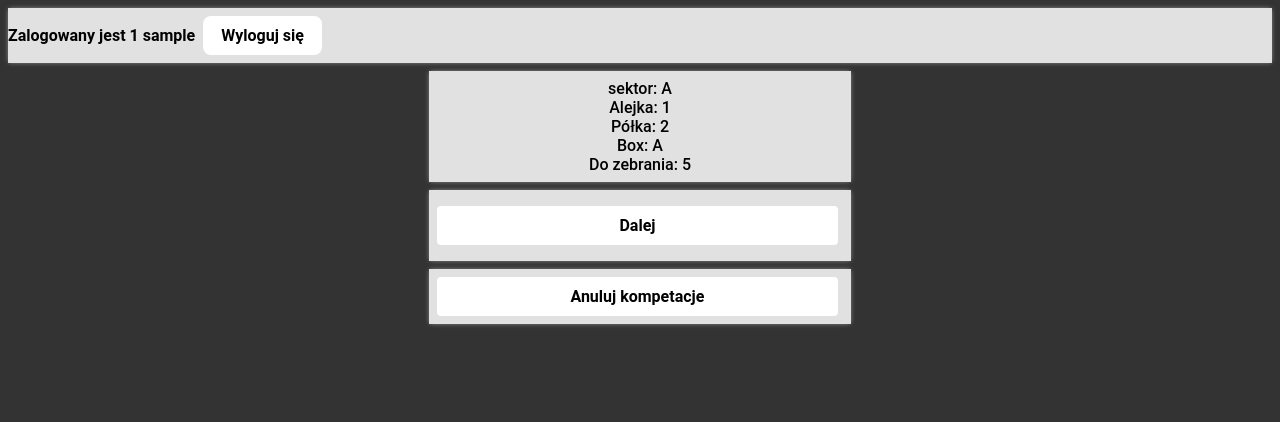
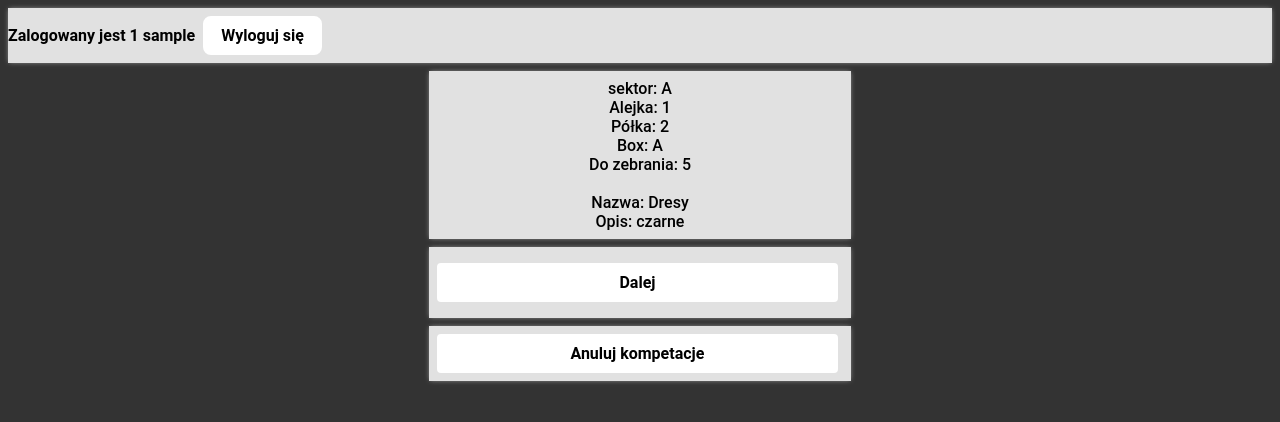
Before and after one commit to LukaszMiazek/Magazyn, a PHP site: page /kompletacja.php in a window 1280 px wide. Shown: the top 422 px of the page. Run offline with PHP 8.4, Linux system fonts and the light colour scheme; the visitor is signed in with stand-in values (Sample User, id 1); data comes from the database, SQL or seed files in the repository.

Commit message:
Add files via upload

```diff
--- a/mag/kompletacja.php
+++ b/mag/kompletacja.php
@@ -154,6 +154,7 @@ if (!isset ($_POST['konkom']) )
 						$kom->status = 1;
 						$id = R::store( $kom );
 
+						$dane = R::findOne( 'towar', 'id = ?', [$lok->towar] );
 					?>
 					<div class="kompletacja">
 					sektor: <?php echo $t['sektor']; ?> <br>
@@ -164,10 +165,12 @@ if (!isset ($_POST['konkom']) )
 
 					Do zebrania:
 					<?php echo $lok->ilosc - $lok->jest ?>
+					<br>
+					<br>
+					Nazwa: <?php echo $dane['nazwa']; ?> <br>
+					Opis: <?php echo $dane['opis']; ?> <br>
 					</div>
 					<br>
-					<br>
-
 					<div class="button_container1">
 					<form action="" method="post">
 					<input type="hidden" name="mag" value="<?php echo $t['id']; ?>" required>
```
